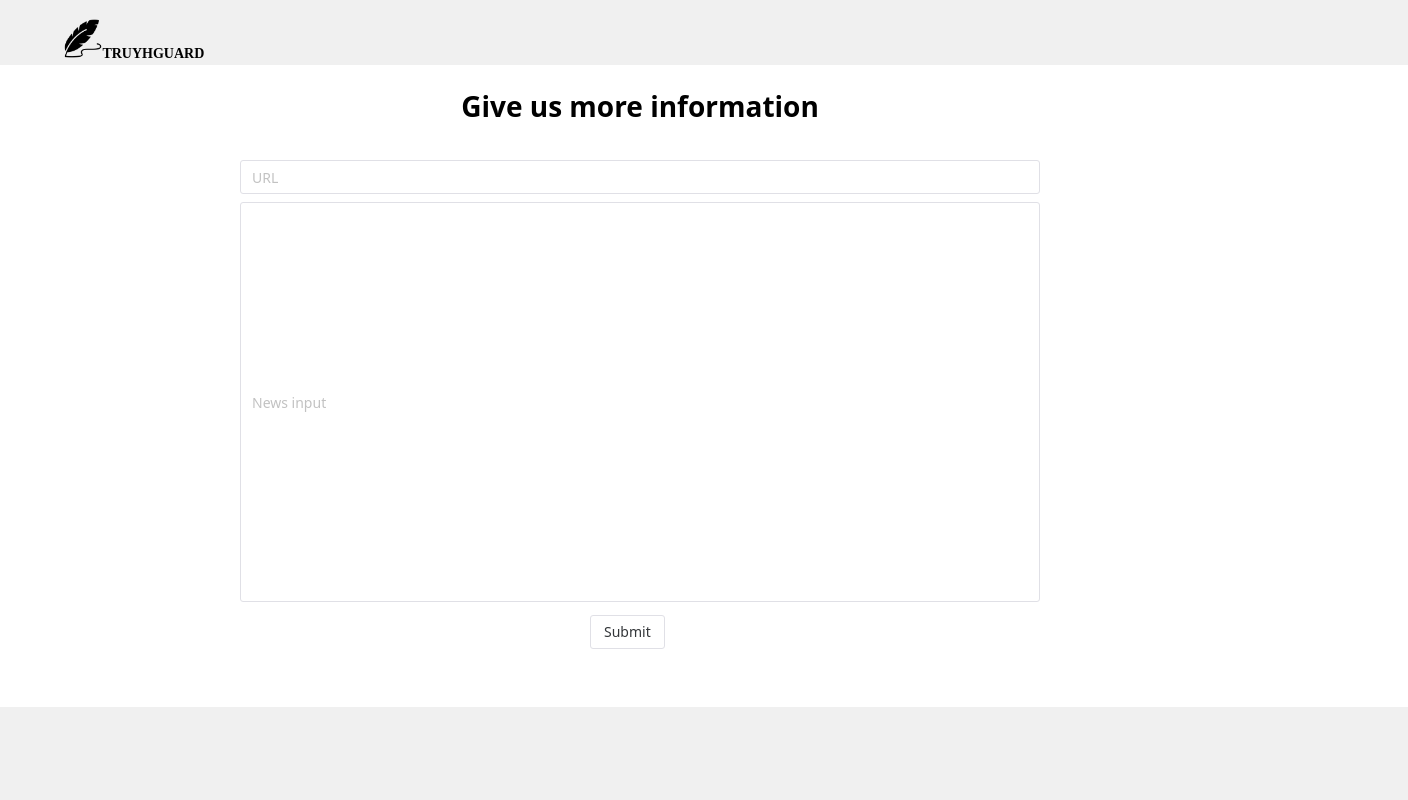
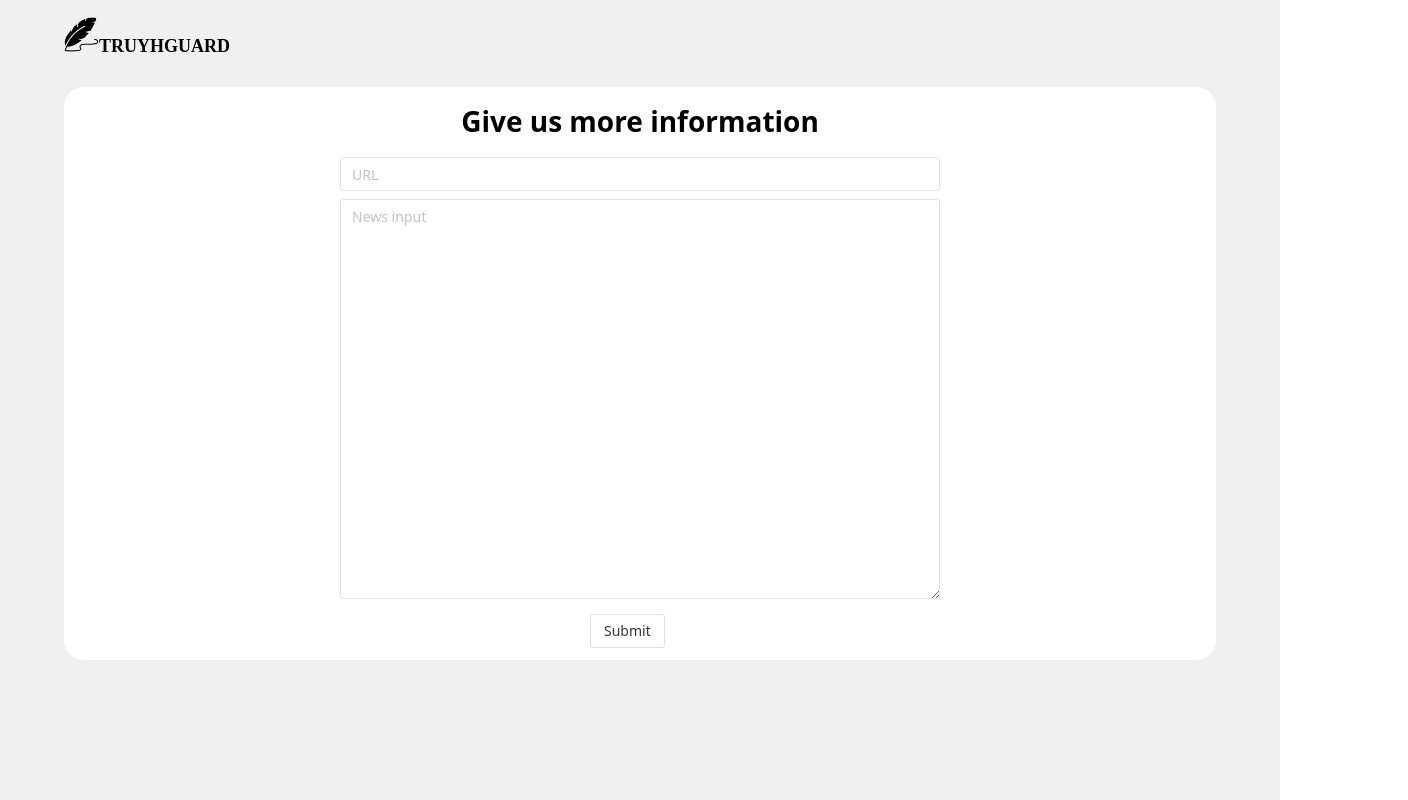
Before and after one commit to Pei-HanJiang/NewsCheckUI, a Vue app: page /input in a window 1280 px wide. Shown: the top 800 px of the page, 1408 px wide, since content can reach past the window. Built offline with nearby package versions, Linux system fonts and the light colour scheme.

Commit message:
20240507

```diff
--- a/package.json
+++ b/package.json
@@ -16,6 +16,6 @@
     "@vitejs/plugin-vue": "^5.0.4",
     "naive-ui": "^2.38.1",
     "vfonts": "^0.0.3",
-    "vite": "^5.2.8"
+    "vite": "^5.2.11"
   }
 }
--- a/src/App.vue
+++ b/src/App.vue
@@ -17,4 +17,7 @@
 </template>
 
 <style scoped>
+    .container{
+      background-color: #f0f0f0;
+    }
 </style>
--- a/src/Views/HomeView.vue
+++ b/src/Views/HomeView.vue
@@ -26,6 +26,7 @@ import { RouterLink } from "vue-router";
   margin: 5% 0;
   box-shadow: 0px 0px 30px rgba(0, 0, 0, 0.3);
 }
+/* test  */
 
 .body-container {
   display: flex;
@@ -33,6 +34,7 @@ import { RouterLink } from "vue-router";
   align-items: center;
   background-color: #ffffff; /* 背景顏色 */
   width: 90%;
+  border-radius: 20px; /* 設定圓形 */
   margin: 0 auto; /* 水平置中 */
   margin-bottom: 20px;
 }
--- a/src/Views/InputView.vue
+++ b/src/Views/InputView.vue
@@ -1,19 +1,16 @@
 <template>
-  <div class="text">
-    <h1>Give us more information</h1>
-  </div>
   <div class="body-container">
     <n-space vertical>
-      <n-input
+      <h1 class="text">Give us more information</h1>
+      <n-input type="url"
         v-model:value="value"
-        :input-props="{ type: 'url' }"
+
         placeholder="URL"
         class="custom1"
       />
 
-      <n-input
+      <n-input type="textarea"
         v-model:value="textareaValue"
-        :input-props="{ type: 'textarea' }"
         placeholder="News input"
         class="custom2"
       />
@@ -49,13 +46,16 @@ export default defineComponent({
   align-items: center;
   background-color: #ffffff; /* 背景顏色 */
   margin: 0 auto; /* 水平置中 */
+  border-radius: 20px; /* 設定圓形 */
+  width: 90%;
   margin-bottom: 20px;
 }
 .custom1 {
-  width: 800px; /* Set the width of the input */
+  width: 600px; /* Set the width of the input */
 }
 
 .custom2 {
+  width: 600px; /* Set the width of the input */
   height: 400px;
 }
 
@@ -64,14 +64,14 @@ export default defineComponent({
     50% - 50px
   ); /* Set left margin to half of the window's width minus half of the button's width */
   margin-top: 5px;
-  margin-bottom: -10%;
+  margin-bottom: 2%;
 }
 
 .text {
   display: flex;
   justify-content: center;
   align-items: center;
-  margin-top: -5%;
+  margin-top: 2%;
   margin-bottom: 1%;
 }
 </style>
--- a/src/components/Footer.vue
+++ b/src/components/Footer.vue
@@ -6,9 +6,8 @@
 
 <style scoped>
 .container {
-  height: 100vh;
+  height: 52vh;
   display: block;
-  width: 100vw;
   padding: 0 5%;
   background-color: #f0f0f0;
   margin-top: 5%;
--- a/src/components/Header.vue
+++ b/src/components/Header.vue
@@ -8,20 +8,20 @@
   <style scoped>
   .container {
     display: block;
-    width: 100vw; /* 保持 header 寬度符合螢幕大小 */
     padding: 0 5%;
     background-color: #f0f0f0;
-    margin-bottom: 5%;
+    margin-bottom: 2%;
   }
 
   img {
-    width: 3%;
+    width: 35px;
     margin-top: 1.5%;
   }
 
   .text {
     font-weight: bold;
     font-family: 'Times New Roman', Times, serif;
+    font-size:large;
   }
 
   </style>
```
Also changed, not shown: 1 other file (tests, documents, lock files or other folders).
